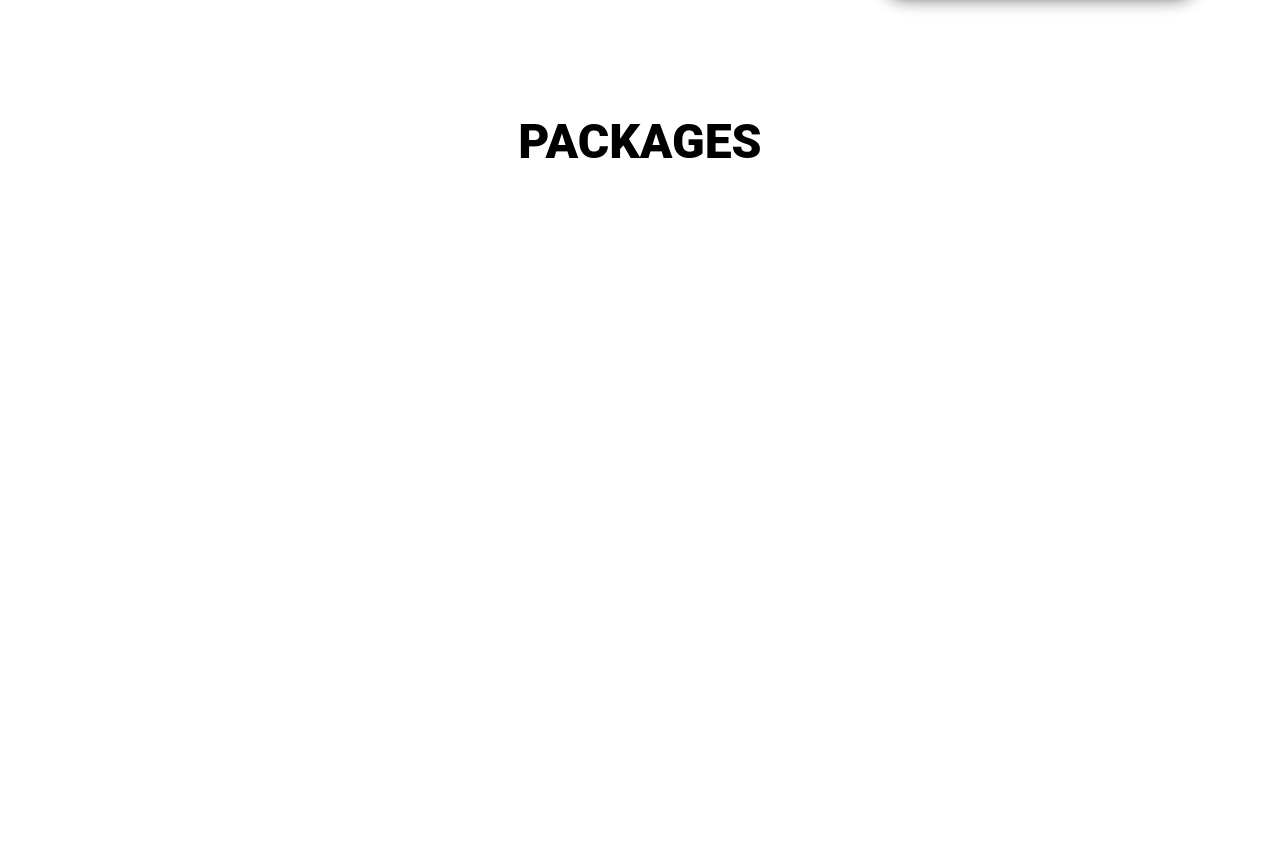
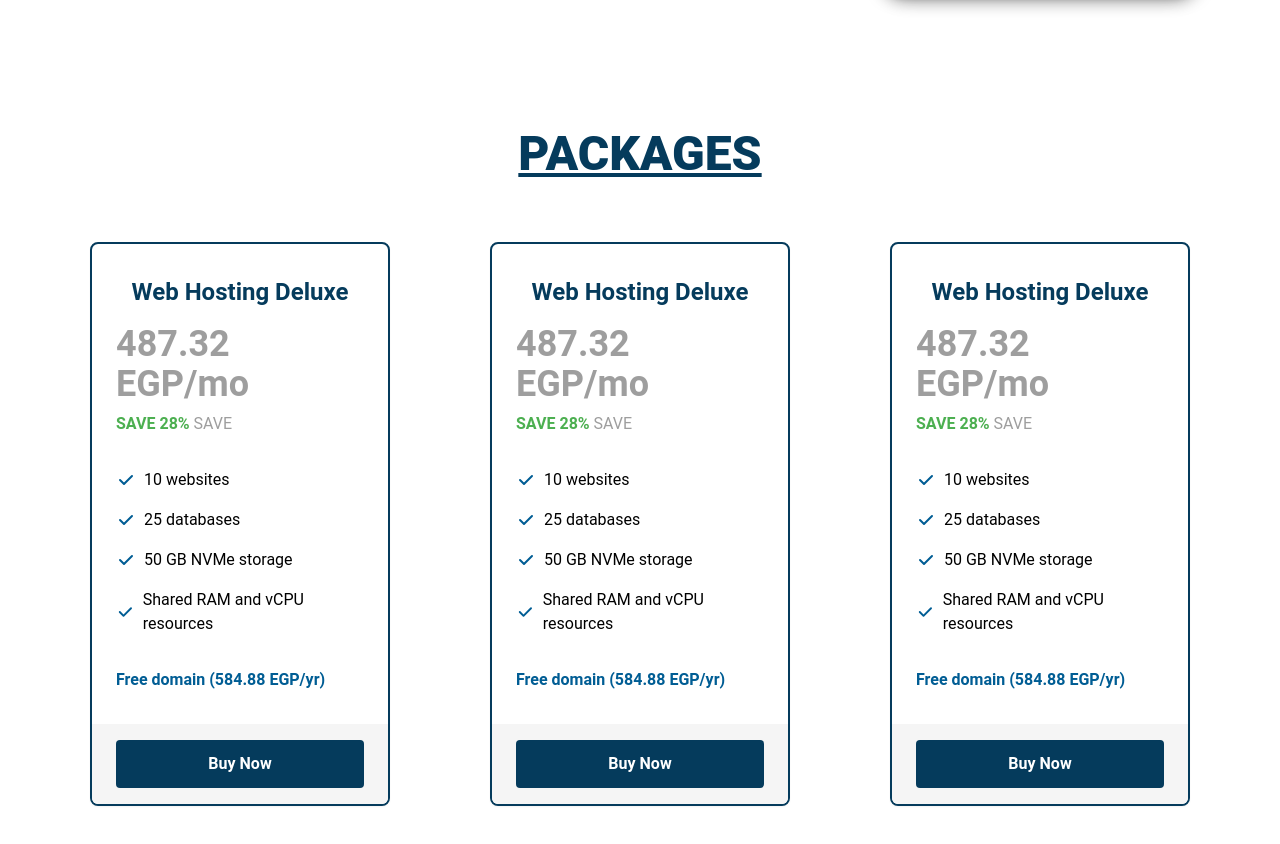
Before and after one commit to KarimALI88/QR, a React (Vite) app: page / in a window 1280 px wide. Shown: the part 730-1574 px from the top of the page. Before the commit the page ends 936 px from the top, so only its background shows below. Built offline with nearby package versions, Linux system fonts and the light colour scheme.

Commit message:
untill packages

```diff
--- a/src/components/user/header/Header.jsx
+++ b/src/components/user/header/Header.jsx
@@ -3,7 +3,7 @@ import PhoneAnimation from "../phone/PhoneAnimation";
 
 const Header = () => {
   return (
-    <div className="py-20 flex gap-5 justify-between items-start mx-auto max-w-[1200px] px-10">
+    <div className="py-20 flex gap-5 justify-between items-start mx-auto max-w-[1200px] px-10 flex-wrap md:flex-nowrap">
       <div className="px-5">
         <h1 className="text-black text-5xl  w-full my-10 font-black">
           Generate your Profile and Website by Create Your Own{" "}
--- /dev/null
+++ b/src/components/user/packageCard/PackageCard.jsx
@@ -0,0 +1,45 @@
+import React from 'react';
+
+const PackageCard = ({ title, price, savings, features, freeFeature }) => {
+  return (
+    <div className="bg-white shadow-sm rounded-lg overflow-hidden max-w-[300px] mx-auto my-3 border-mainColor border-solid border-2">
+      <div className="px-6 py-8">
+        <div className="flex flex-col justify-between gap-4 items-center">
+          <h2 className="text-2xl font-bold text-mainColor">{title}</h2>
+          <p className="text-4xl font-bold text-gray-500">{price}</p>
+        </div>
+        <p className="text-gray-500 mt-2">
+          <span className="text-green-500 font-bold">{savings}</span> SAVE
+        </p>
+        <ul className="mt-8 space-y-4">
+          {features.map((feature, index) => (
+            <li key={index} className="flex items-center">
+              <svg
+                className="h-5 w-5 text-secondColor mr-2"
+                viewBox="0 0 20 20"
+                fill="currentColor"
+              >
+                <path
+                  fillRule="evenodd"
+                  d="M16.707 5.293a1 1 0 010 1.414l-8 8a1 1 0 01-1.414 0l-4-4a1 1 0 011.414-1.414L8 12.586l7.293-7.293a1 1 0 011.414 0z"
+                  clipRule="evenodd"
+                />
+              </svg>
+              {feature}
+            </li>
+          ))}
+        </ul>
+        <p className="text-gray-500 mt-8">
+          <span className="text-secondColor font-bold">{freeFeature}</span>
+        </p>
+      </div>
+      <div className="bg-gray-100 px-6 py-4">
+        <button className="w-full bg-mainColor hover:bg-blue-600 text-white font-bold py-3 px-6 rounded">
+          Buy Now
+        </button>
+      </div>
+    </div>
+  );
+};
+
+export default PackageCard;
--- a/src/components/user/phone/PhoneAnimation.jsx
+++ b/src/components/user/phone/PhoneAnimation.jsx
@@ -4,7 +4,7 @@ const PhoneAnimation = ({ children }) => {
         <div className="w-80 h-[550px] bg-white rounded-3xl shadow-lg border-8 border-black overflow-hidden relative">
           {/* Content Area */}
           <div className="flex flex-col items-center justify-start h-full p-4 bg-mainColor">
-
+            {children}
           </div>
         </div>
       </div>
--- a/src/pages/user/home/Home.jsx
+++ b/src/pages/user/home/Home.jsx
@@ -1,19 +1,56 @@
-import React from 'react'
-import MainNavbar from '../../../components/user/navbar/MainNavbar'
-import Header from '../../../components/user/header/Header'
+import React from "react";
+import MainNavbar from "../../../components/user/navbar/MainNavbar";
+import Header from "../../../components/user/header/Header";
+import PackageCard from "../../../components/user/packageCard/PackageCard";
 
 const Home = () => {
   return (
     <div>
       <MainNavbar />
       <Header />
-      <div className='my-10'>
-        <h3 className='text-5xl font-black text-center'>PACKAGES</h3>
+      <div className="my-10 mx-auto">
+        <h3 className="text-5xl font-black text-center py-3 underline text-mainColor">PACKAGES</h3>
+        <div className="my-10 px-10 flex justify-center items-center flex-wrap ">
+          <PackageCard
+            title="Web Hosting Deluxe"
+            price="487.32 EGP/mo"
+            savings="SAVE 28%"
+            features={[
+              "10 websites",
+              "25 databases",
+              "50 GB NVMe storage",
+              "Shared RAM and vCPU resources",
+            ]}
+            freeFeature="Free domain (584.88 EGP/yr)"
+          />
+          <PackageCard
+            title="Web Hosting Deluxe"
+            price="487.32 EGP/mo"
+            savings="SAVE 28%"
+            features={[
+              "10 websites",
+              "25 databases",
+              "50 GB NVMe storage",
+              "Shared RAM and vCPU resources",
+            ]}
+            freeFeature="Free domain (584.88 EGP/yr)"
+          />
+          <PackageCard
+            title="Web Hosting Deluxe"
+            price="487.32 EGP/mo"
+            savings="SAVE 28%"
+            features={[
+              "10 websites",
+              "25 databases",
+              "50 GB NVMe storage",
+              "Shared RAM and vCPU resources",
+            ]}
+            freeFeature="Free domain (584.88 EGP/yr)"
+          />
+        </div>
+      </div>
+    </div>
+  );
+};
 
-      </div>
-
-    </div>
-  )
-}
-
-export default Home
+export default Home;
```
